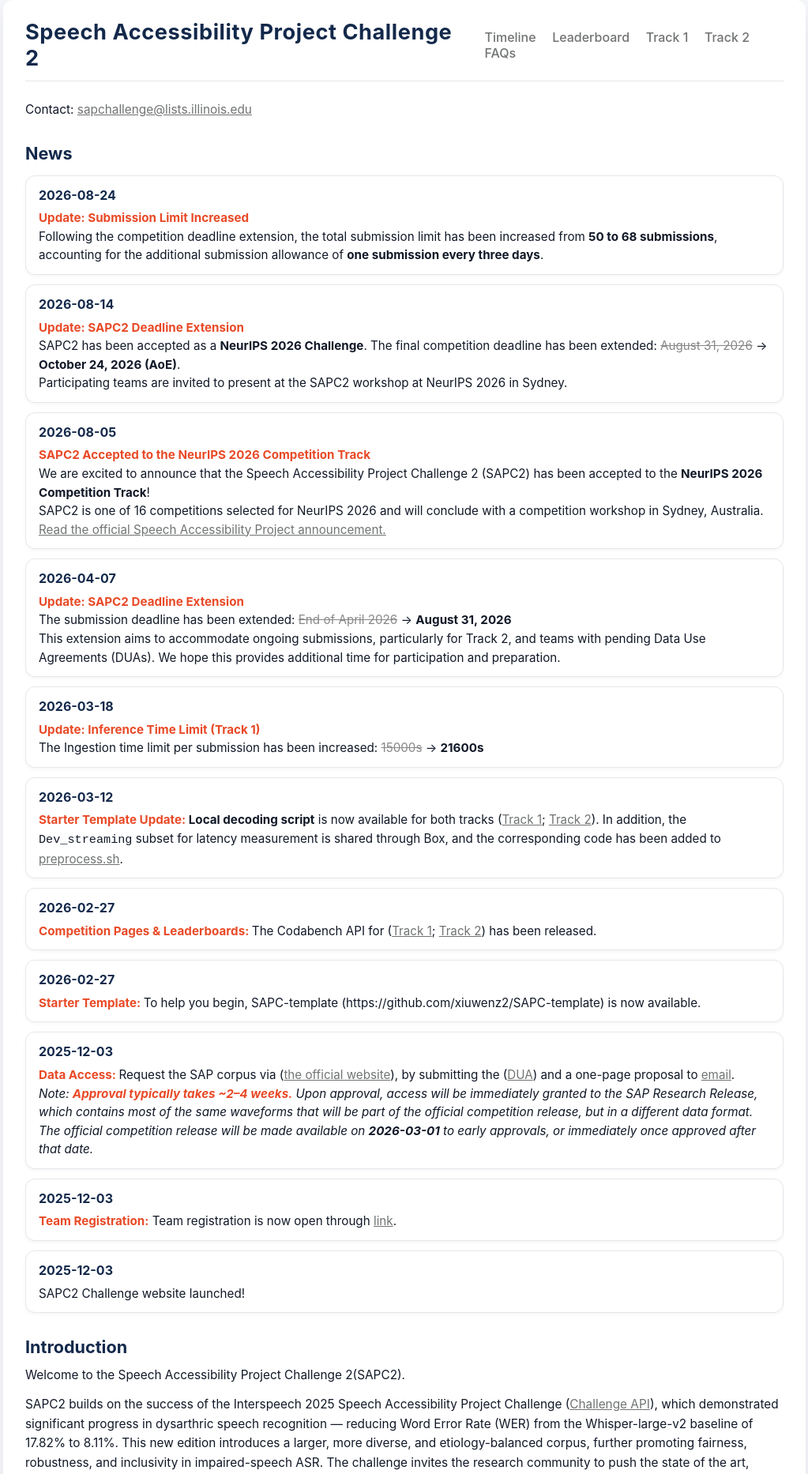
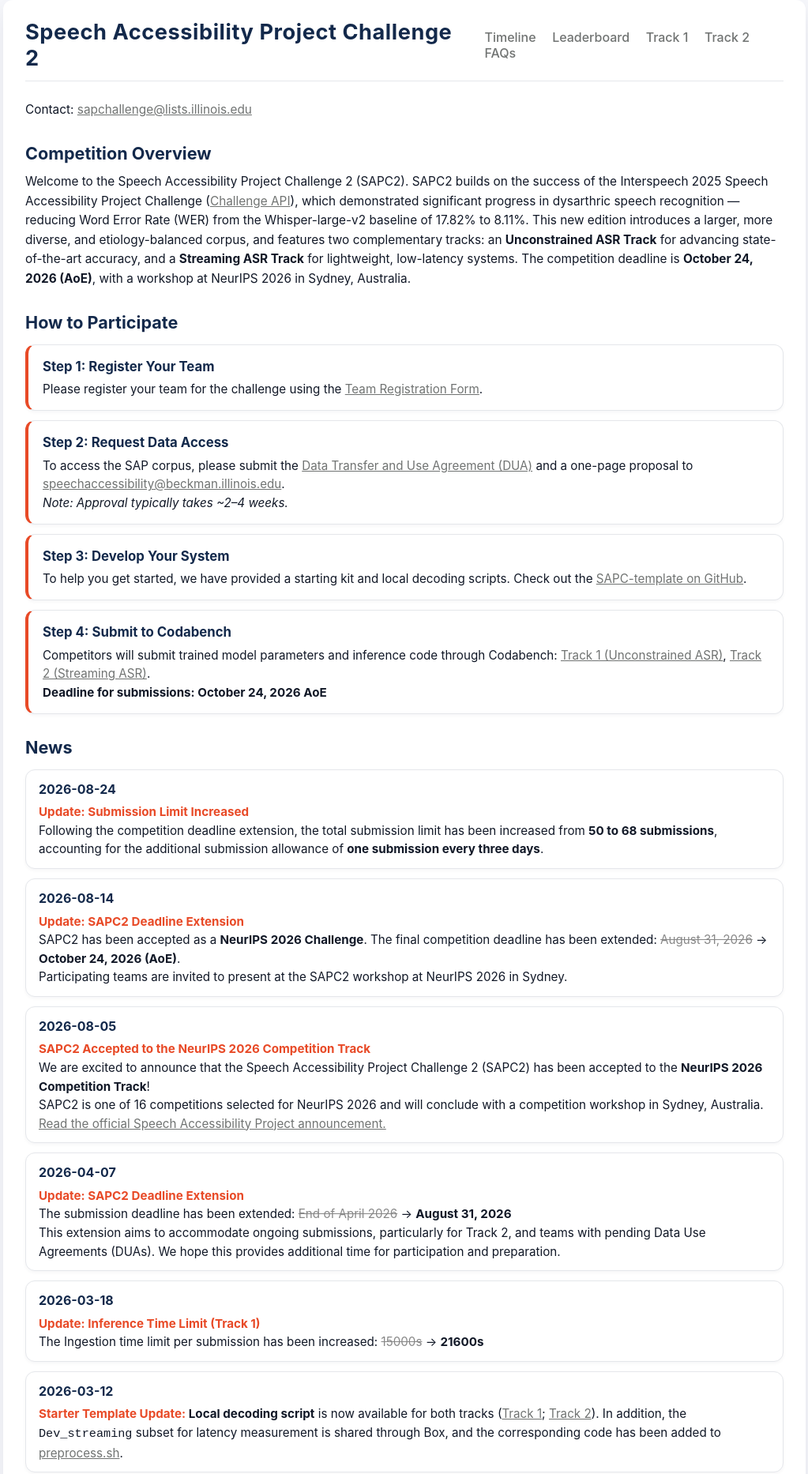
Before and after one commit to xiuwenz2/SAPC2-website, a Jekyll site: the page built from index.md, in a window 1280 px wide. Shown: the top 1866 px of the page at 79% size, without its empty margins (128-1151 px from the left). Built offline with Jekyll 4.4.1, drawn with Linux system fonts in a browser that asks for light colours; some of the changed text lies outside the part shown.

Commit message:
add how-to-participate section

```diff
--- a/assets/css/style.css
+++ b/assets/css/style.css
@@ -90,6 +90,37 @@ h3 { font-size: 1.12rem; }
   font-size: 0.85rem;
   font-weight: 700;
   color: #707372;
+}
+
+/* ---------- How to Participate section ---------- */
+
+.how-to-participate {
+  display: flex;
+  flex-direction: column;
+  gap: 12px;
+  margin-top: 10px;
+  margin-bottom: 20px;
+}
+
+.step-item {
+  background: #ffffff;
+  border-radius: 12px;
+  padding: 14px 18px;
+  border: 1px solid #e5e7eb;
+  border-left: 4px solid #E84A27;   /* Illinois orange accent */
+  box-shadow: 0 2px 4px rgba(15, 23, 42, 0.04);
+}
+
+.step-title {
+  font-weight: 700;
+  color: #13294B;                   /* Match section title blue */
+  margin-bottom: 4px;
+  font-size: 1.05rem;
+}
+
+.step-text {
+  line-height: 1.55;
+  font-size: 0.95rem;
 }
 
 /* ---------- News section ---------- */
--- a/index.md
+++ b/index.md
@@ -10,6 +10,50 @@ hero_meta: >
 <p class="contact">
   Contact: <a href="mailto:sapchallenge@lists.illinois.edu">sapchallenge@lists.illinois.edu</a>
 </p>
+
+## <a id="call"></a>Competition Overview
+Welcome to the Speech Accessibility Project Challenge 2 (SAPC2). SAPC2 builds on the success of the Interspeech 2025 Speech Accessibility Project Challenge (<a href="https://eval.ai/web/challenges/challenge-page/2362/overview">Challenge API</a>), which demonstrated significant progress in dysarthric speech recognition — reducing Word Error Rate (WER) from the Whisper-large-v2 baseline of 17.82% to 8.11%. This new edition introduces a larger, more diverse, and etiology-balanced corpus, and features two complementary tracks: an **Unconstrained ASR Track** for advancing state-of-the-art accuracy, and a **Streaming ASR Track** for lightweight, low-latency systems. The competition deadline is **October 24, 2026 (AoE)**, with a workshop at NeurIPS 2026 in Sydney, Australia.
+
+## <a id="how-to-participate"></a>How to Participate
+
+<div class="how-to-participate">
+
+<div class="step-item">
+  <div class="step-title">Step 1: Register Your Team</div>
+  <div class="step-text">
+    Please register your team for the challenge using the <a href="https://forms.gle/bajUuCF6xZYbVq2A9">Team Registration Form</a>.
+  </div>
+</div>
+
+<div class="step-item">
+  <div class="step-title">Step 2: Request Data Access</div>
+  <div class="step-text">
+    To access the SAP corpus, please submit the
+    <a href="https://speechaccessibilityproject.beckman.illinois.edu/docs/librariesprovider8/default-document-library/data-transfer-and-use-agreement-speech-accessibility-project.pdf?sfvrsn=909bd90f_20">Data Transfer and Use Agreement (DUA)</a>
+    and a one-page proposal to <a href="mailto:speechaccessibility@beckman.illinois.edu">speechaccessibility@beckman.illinois.edu</a>.<br>
+    <em>Note: Approval typically takes ~2–4 weeks.</em>
+  </div>
+</div>
+
+<div class="step-item">
+  <div class="step-title">Step 3: Develop Your System</div>
+  <div class="step-text">
+    To help you get started, we have provided a starting kit and local decoding scripts. Check out the
+    <a href="https://github.com/xiuwenz2/SAPC-template">SAPC-template on GitHub</a>.
+  </div>
+</div>
+
+<div class="step-item">
+  <div class="step-title">Step 4: Submit to Codabench</div>
+  <div class="step-text">
+    Competitors will submit trained model parameters and inference code through Codabench:
+    <a href="https://www.codabench.org/competitions/14176">Track 1 (Unconstrained ASR)</a>,
+    <a href="https://www.codabench.org/competitions/14177">Track 2 (Streaming ASR)</a>.<br>
+    <strong>Deadline for submissions: October 24, 2026 AoE</strong>
+  </div>
+</div>
+
+</div>
 
 ## News
 
@@ -133,11 +177,6 @@ hero_meta: >
 
 </div>
 
-## <a id="call"></a>Introduction
-Welcome to the Speech Accessibility Project Challenge 2(SAPC2).<br>
-
-SAPC2 builds on the success of the Interspeech 2025 Speech Accessibility Project Challenge (<a href="https://eval.ai/web/challenges/challenge-page/2362/overview">Challenge API</a>), which demonstrated significant progress in dysarthric speech recognition — reducing Word Error Rate (WER) from the Whisper-large-v2 baseline of 17.82% to 8.11%. This new edition introduces a larger, more diverse, and etiology-balanced corpus, further promoting fairness, robustness, and inclusivity in impaired-speech ASR. The challenge invites the research community to push the state of the art, develop innovative modeling techniques, and set new standards for accessible speech technology.
-
 ## <a id="call"></a>Challenge Tracks
 The challenge features two complementary tracks:
 1. **Unconstrained ASR Track**: Participants may use models of any size or architecture, aiming to advance the state of the art in dysarthric speech recognition.
```
